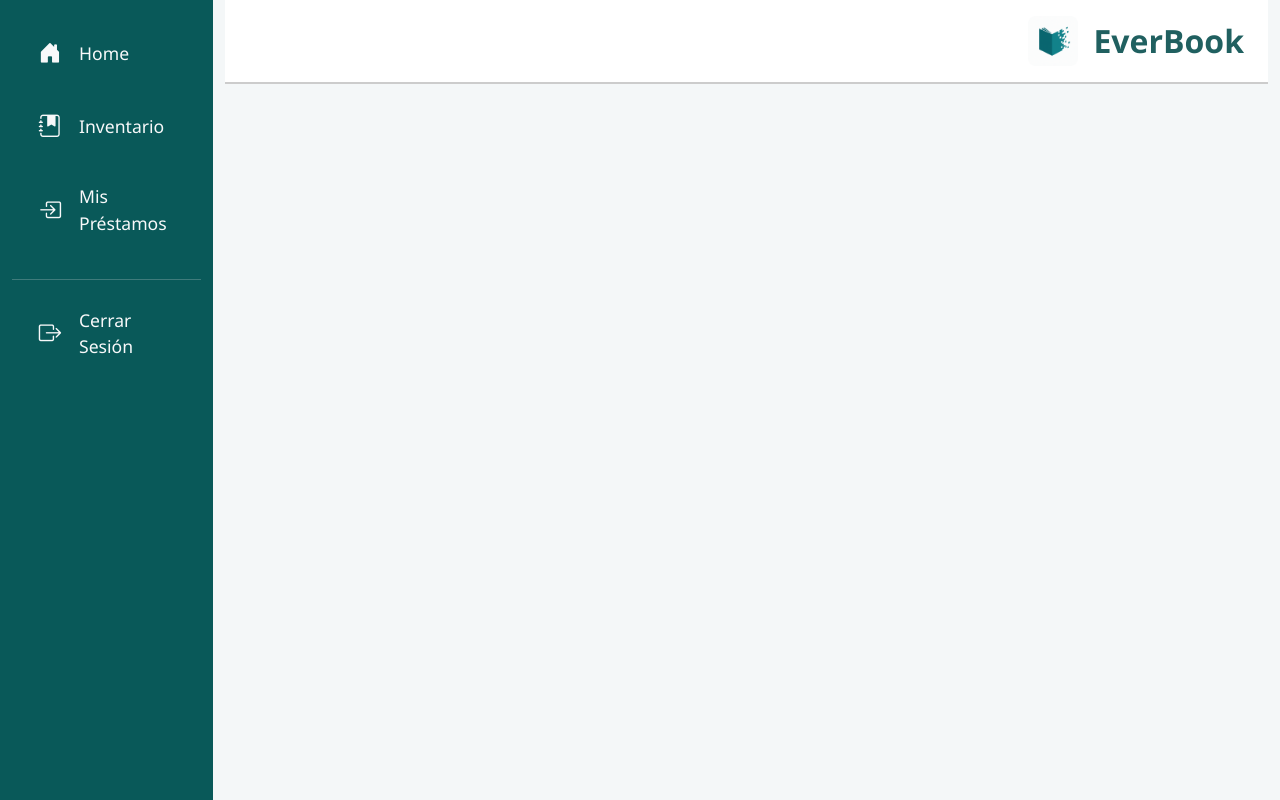
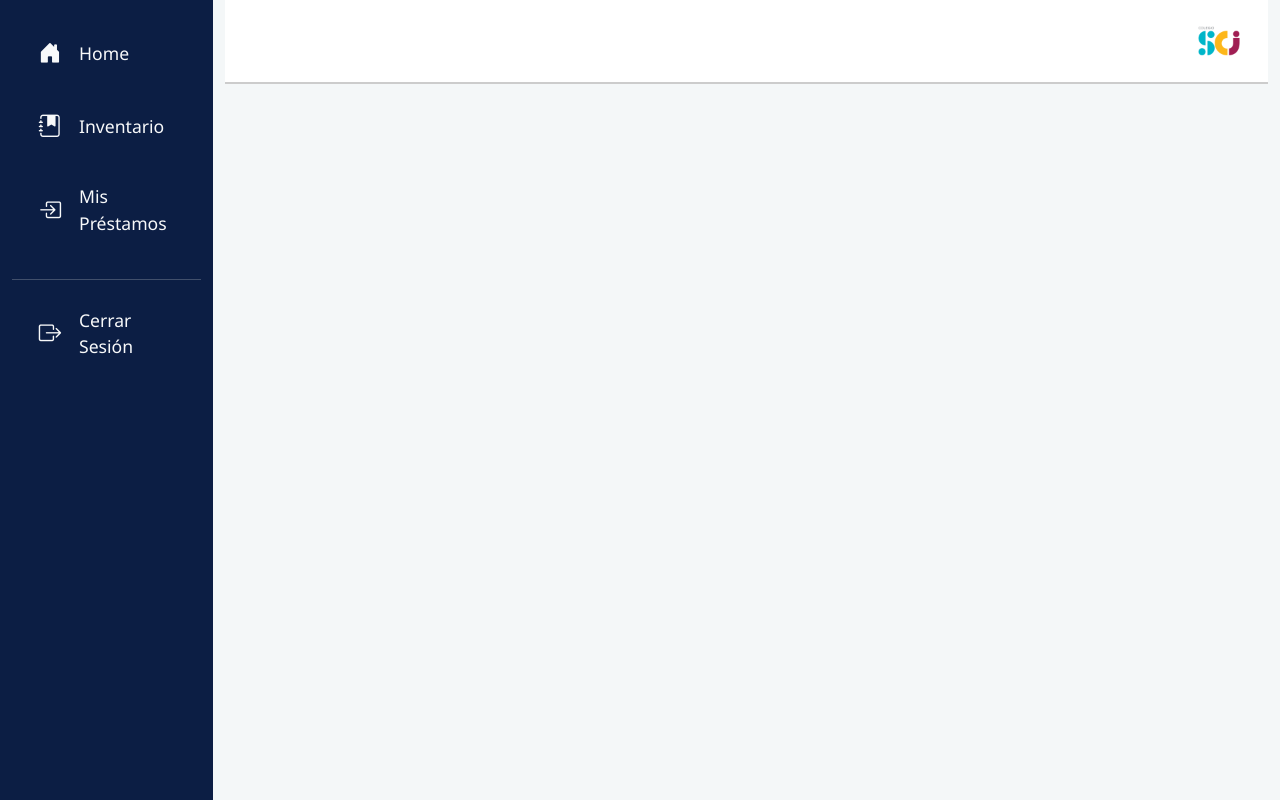
Before and after one commit to sofiadelva/Proyecto-Biblioteca, a CodeIgniter 4 app: the page made by app/Views/Plantillas/plantilla_alumno.php in a window 1280 px wide. Run offline with PHP 8.4 and a stand-in for CodeIgniter, Linux system fonts and the light colour scheme; the template is opened without the code that fills it, so the values that code supplies are empty; some libraries are stand-ins or nearby versions.

Commit message:
últimos diseños

```diff
--- a/app/Views/Plantillas/plantilla_admin.php
+++ b/app/Views/Plantillas/plantilla_admin.php
@@ -2,7 +2,8 @@
 <html lang="es">
 <head>
     <meta charset="UTF-8" />
-    <title>Everbook Dashboard - <?php echo $this->renderSection('titulo', 'Panel Principal'); ?></title>
+    <title>ReadZone - <?php echo $this->renderSection('titulo', 'Panel Principal'); ?></title>
+     <link rel="icon" href="<?= base_url('fotos/scj.png') ?>" type="image/png" />
     <link href="https://cdn.jsdelivr.net/npm/bootstrap@5.3.0/dist/css/bootstrap.min.css" rel="stylesheet" />
     <link rel="stylesheet" href="https://cdn.jsdelivr.net/npm/bootstrap-icons@1.10.5/font/bootstrap-icons.css" />
 
--- a/app/Views/Plantillas/plantilla_alumno.php
+++ b/app/Views/Plantillas/plantilla_alumno.php
@@ -2,35 +2,51 @@
 <html lang="es">
 <head>
     <meta charset="UTF-8" />
-    <title>Everbook - <?= $this->renderSection('titulo', 'Panel Alumno'); ?></title>
+    <title>ReadZone- <?= $this->renderSection('titulo', 'Panel Alumno'); ?></title>
+     <link rel="icon" href="<?= base_url('fotos/scj.png') ?>" type="image/png" />
     <link href="https://cdn.jsdelivr.net/npm/bootstrap@5.3.0/dist/css/bootstrap.min.css" rel="stylesheet" />
     <link rel="stylesheet" href="https://cdn.jsdelivr.net/npm/bootstrap-icons@1.10.5/font/bootstrap-icons.css" />
     <link href="https://cdn.jsdelivr.net/npm/select2@4.1.0-rc.0/dist/css/select2.min.css" rel="stylesheet" />
     <link href="https://cdn.jsdelivr.net/npm/@ttskch/select2-bootstrap4-theme@1.5.0/dist/select2-bootstrap4.min.css" rel="stylesheet" />
+
     <?= $this->renderSection('head'); ?>
+
     <style>
+/* ---------------------------------------------------------------------- */
+/* DECLARACIÓN DE FUENTE PERSONALIZADA (COPIADA DE LA PLANTILLA BIBLIOTECARIO) */
+/* ---------------------------------------------------------------------- */
+@font-face {
+    font-family: 'beyond_the_mountains';
+    /* Asegúrate de que la ruta y el formato (otf) sean correctos para tu entorno */
+    src: url('<?= base_url('fonts/beyond_the_mountains.otf') ?>') format('opentype');
+    font-weight: normal;
+    font-style: normal;
+    font-display: swap;
+}
+
+/* Variables de color del diseño unificado (Administrador/Bibliotecario) */
 :root {
-            --color-primary: #206060;
-            --color-secondary-teal: #0f7a7a;
+    --color-primary: #0C1E44; /* Azul Marino Oscuro (Sidebar, Título, Tablas) */
+    --color-secondary-blue: #6884BD; /* Azul Medio/Claro (Hover de Sidebar) */
     --color-text-dark: #343a40;
     --color-border-light: #e0e0e0;
-            --color-admin-title: #8b2c2c; /* Se mantiene por si se usa en otros dashboards */
-            --color-alumno-title: var(--color-primary); /* Título del alumno en color primario */
-            --color-accent-soft: rgba(255, 255, 255, 0.4);
+    --color-accent: #00ADC6; /* Azul Cian/Turquesa (Botones Primarios) */
+    --color-danger: #A01E53; /* Borgoña Oscuro (Botón Eliminar) */
+    --color-warning: #FBB800; /* Amarillo/Naranja (Botón Editar) */
 }
 
 body, html {
     height: 100%;
     margin: 0;
     font-family: 'Segoe UI', Tahoma, Geneva, Verdana, sans-serif;
-            background-color: #f4f7f8; /* Fondo más claro para el contenido principal */
+    background-color: #f4f7f8;
     color: var(--color-text-dark);
 }
 
-        /* Sidebar - Mismos estilos */
+/* Sidebar */
 .sidebar {
     min-height: 100vh;
-            background-color: #095959;
+    background-color: var(--color-primary); /* #0C1E44 */
     color: #f8f9fa;
     padding-top: 20px;
 }
@@ -67,28 +83,38 @@
     background: #ffffff;
     border-bottom: 2px solid #ccc;
 }
+
+/* APLICACIÓN DE LA NUEVA FUENTE AL TÍTULO */
 .header-bar .title {
-            font-size: 1.8rem;
-            font-weight: 600;
-            color: var(--color-primary); /* Usamos el color primario para el título del alumno */
+    font-family: 'beyond_the_mountains', cursive;
+    font-size: 2.4rem;
+    font-weight: normal;
+    color: var(--color-primary);
 }
+
 .header-bar .header-logo {
     display: flex;
     align-items: center;
-            gap: 15px;
+    /* AJUSTE: Quitamos el gap si solo es una imagen para que no haya espacio extra. */
+    gap: 0;
 }
 .header-bar .logo-img {
     height: 50px;
     width: auto;
     border-radius: 8px;
 }
+/* AJUSTE: Ocultamos el span EverBook para que solo se vea la imagen.
+   Aunque en esta plantilla lo eliminé directamente en el HTML,
+   dejo el estilo por si se usaba en otra parte. */
 .header-bar span {
     font-size: 2rem;
     font-weight: 700;
     color: var(--color-primary);
+    display: none; /* Aseguramos que no se muestre el texto */
 }
 
-        /* === [ESTILOS DE TABLA COPIADOS PARA UNIFICAR DISEÑO] === */
+
+/* === [ESTILOS DE TABLA Y BOTONES PARA TODO EL DASHBOARD] === */
 .clean-table {
     border-collapse: separate;
     border-spacing: 0;
@@ -177,30 +280,37 @@
                         </a>
                     </li>
                     <hr style="margin: 15px 0; border-color: var(--color-border-light);">
+
                 <li class="nav-item">
                     <a class="nav-link" href="<?= base_url('login/salir') ?>">
                         <i class="bi bi-box-arrow-right"></i> Cerrar Sesión
                     </a>
                 </li>
+
                 </ul>
             </nav>
+
             <main class="col-md-10">
                 <div class="header-bar">
                     <div class="title"><?= $this->renderSection('titulo'); ?></div>
+
                     <div class="header-logo">
-                        <img src="<?= base_url('fotos/generated-image.png') ?>" class="logo-img" alt="Logo" />
-                        <span>EverBook</span>
+                        <img src="<?= base_url('fotos/scj.png') ?>" class="logo-img" alt="Logo SCJ" />
                     </div>
                 </div>
+
                 <div class="p-4">
                     <?= $this->renderSection('contenido'); ?>
                 </div>
             </main>
         </div>
     </div>
+
+
     <script src="https://code.jquery.com/jquery-3.7.1.min.js"></script>
     <script src="https://cdn.jsdelivr.net/npm/bootstrap@5.3.0/dist/js/bootstrap.bundle.min.js"></script>
     <script src="https://cdn.jsdelivr.net/npm/select2@4.1.0-rc.0/dist/js/select2.min.js"></script>
+
     <?= $this->renderSection('scripts'); ?>
 </body>
 </html>
--- a/app/Views/Plantillas/plantilla_biblio.php
+++ b/app/Views/Plantillas/plantilla_biblio.php
@@ -2,7 +2,8 @@
 <html lang="es">
 <head>
 <meta charset="UTF-8" />
-<title>Everbook Dashboard - <?= $this->renderSection('titulo', 'Panel Principal'); ?></title>
+<title>ReadZone - <?= $this->renderSection('titulo', 'Panel Principal'); ?></title>
+ <link rel="icon" href="<?= base_url('fotos/scj.png') ?>" type="image/png" />
 <link href="https://cdn.jsdelivr.net/npm/bootstrap@5.3.0/dist/css/bootstrap.min.css" rel="stylesheet" />
 <link rel="stylesheet" href="https://cdn.jsdelivr.net/npm/bootstrap-icons@1.10.5/font/bootstrap-icons.css" />
 <link href="https://cdn.jsdelivr.net/npm/select2@4.1.0-rc.0/dist/css/select2.min.css" rel="stylesheet" />
```
Also changed, not shown: other parts of app/Views/Plantillas/plantilla_alumno.php (+101 -24 lines), app/Views/Administrador/panel.php (+17 -1 lines), app/Views/Alumno/prestamos_alumno.php (+11 -0 lines), app/Views/Bibliotecario/panel.php (+4 -4 lines). Lines whose indentation alone changed are shown as unchanged.
